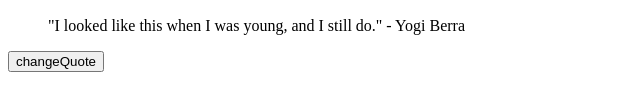
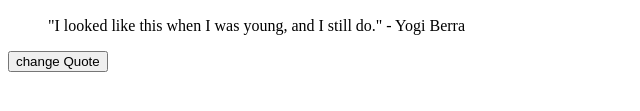
Before and after one commit to MarvinButrus/HammerHacks, a plain HTML site: page index.html in a window 1280 px wide. Shown: the part 567-678 px from the top of the page, 0-640 px from the left. Drawn offline with Linux system fonts and the light colour scheme.

Commit message:
thanks for your help

```diff
--- a/index.html
+++ b/index.html
@@ -22,7 +22,7 @@
          <img src="https://f1rst-motors.s3.me-central-1.amazonaws.com/cars/1709547872932-Porsche-911-GT3RS-F1rstMotors-1.webp"\>
 
          <blockquote>"I looked like this when I was young, and I still do." - Yogi Berra</blockquote>
-         <button onclick="changeQuote()">changeQuote</button>
+         <button onclick="changeQuote()">change Quote</button>
         </body>
          <script>
             var index = 0;
```
